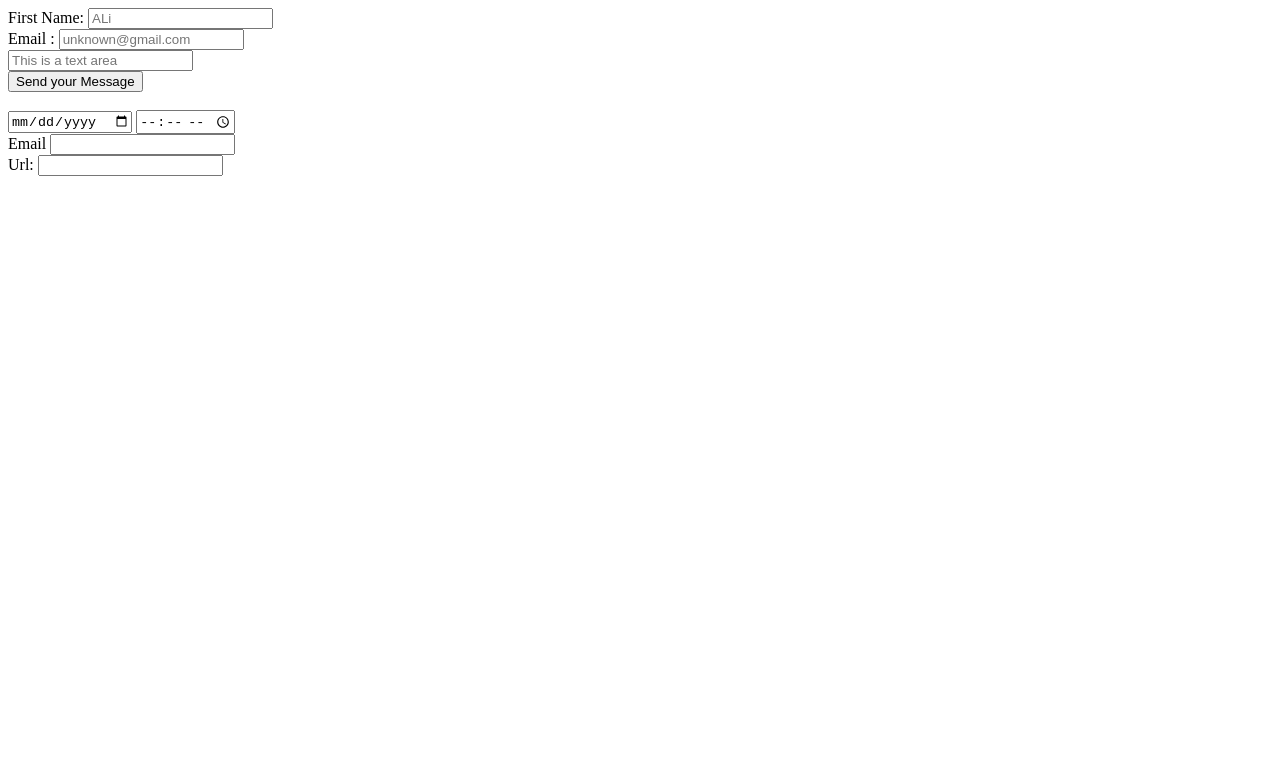
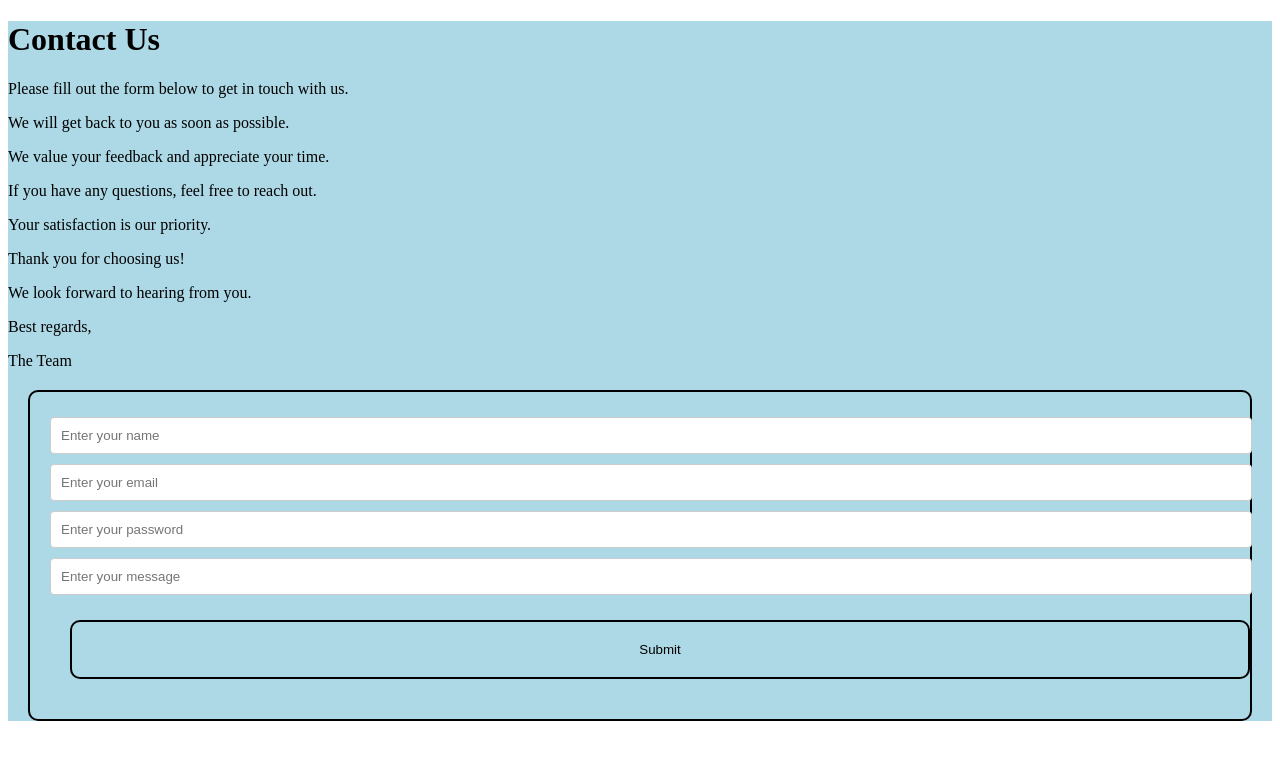
Before and after one commit to faisalakb/webrefreshing, a plain HTML site: page Html&Css/index.html in a window 1280 px wide. Drawn offline with Linux system fonts and the light colour scheme.

```diff
--- a/Html&Css/index.html
+++ b/Html&Css/index.html
@@ -3,28 +3,31 @@
 <head>
     <meta charset="UTF-8">
     <meta name="viewport" content="width=device-width, initial-scale=1.0">
+    <link rel="stylesheet" href="./style/formstyle.css">
     <title>Document</title>
 </head>
 <body>
-    <form action="no action " method="post">
-        <label for="fname">First Name:</label>
-        <input type="text" name="" id=""placeholder="ALi"><br>
-        <label for="Email">Email :</label>
-        <input type="text" name="" id="" placeholder="unknown@gmail.com"><br>
-        <input type="textarea" name="" id="" placeholder="This is a text area"><br>
-        <button type="submit">Send your Message</button>
-        <br>
-        <br>
-        <input type="date" name="Date of Birthday" id="">
-        <input type="time">
-        <br>
-        <label for="Email">Email</label>
-        <input type="email" name="" id="">
-        <br>
-        <label for="">Url:</label>
-        <input type="url">
-        <br>
+    <div class="container">
+        <h1>Contact Us</h1>
+        <p>Please fill out the form below to get in touch with us.</p>
+        <p>We will get back to you as soon as possible.</p>
+        <p>We value your feedback and appreciate your time.</p>
+        <p>If you have any questions, feel free to reach out.</p>
+        <p>Your satisfaction is our priority.</p>
+        <p>Thank you for choosing us!</p>
+        <p>We look forward to hearing from you.</p>
+        <p>Best regards,</p>
+        <p>The Team</p>
+    <div class="form1">
+        <form action="no action" method="post">
+            <input type="text" name="name"  maxlength=15 placeholder="Enter your name"><br>
+            <input type="email" name="email" id="email" placeholder="Enter your email"><br>
+            <input type="password" name="password" id="password" placeholder="Enter your password"><br>
+            <input type="text" maxlength="500" name="message" id="message" placeholder="Enter your message"><br>
+            <input id="idsub" type="submit" value="Submit">
+        </form>
+    </div>
+</div>
 
-    </form>
 </body>
 </html>
--- /dev/null
+++ b/Html&Css/style/formstyle.css
@@ -0,0 +1,37 @@
+.container{
+
+    border: black;
+    background-color: lightblue;
+
+}
+.form1{
+    background-color: lightblue;
+    border: 2px solid black;
+    padding: 20px;
+    margin: 20px;
+    border-radius: 10px;
+}
+input{
+    width: 100%;
+    padding: 10px;
+    margin: 5px 0;
+    border: 1px solid #ccc;
+    border-radius: 4px;
+}
+
+submit{
+    background-color: #4CAF50;
+    color: white;
+    padding: 10px 20px;
+    border: none;
+    border-radius: 4px;
+    cursor: pointer;
+}
+
+#idsub{
+    background-color: lightblue;
+    border: 2px solid black;
+    padding: 20px;
+    margin: 20px;
+    border-radius: 10px;
+}
```
Also changed, not shown: Html&Css/flexbox.html (added, +23 -0 lines), Html&Css/style/flexstyle.css (added, +51 -0 lines).
